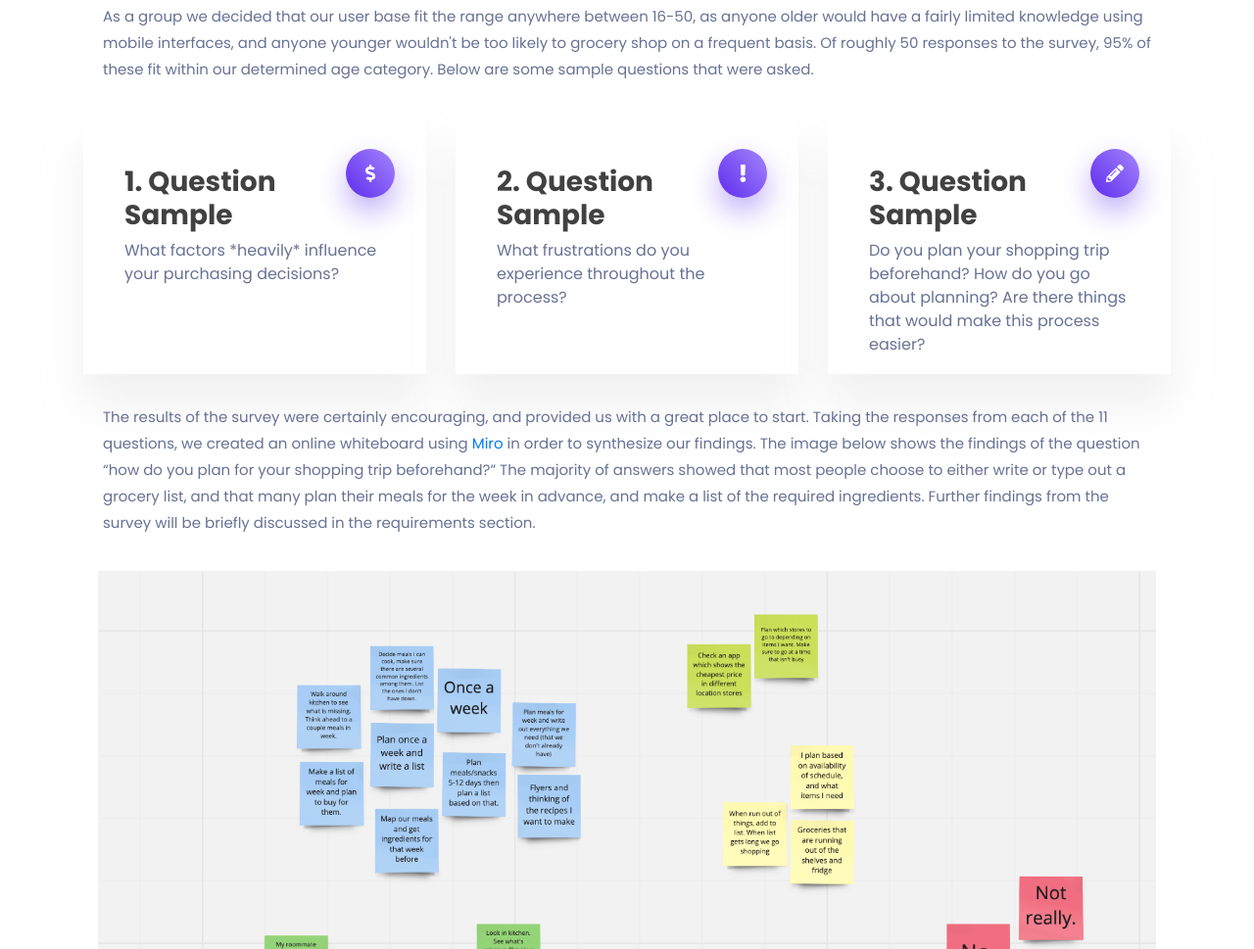
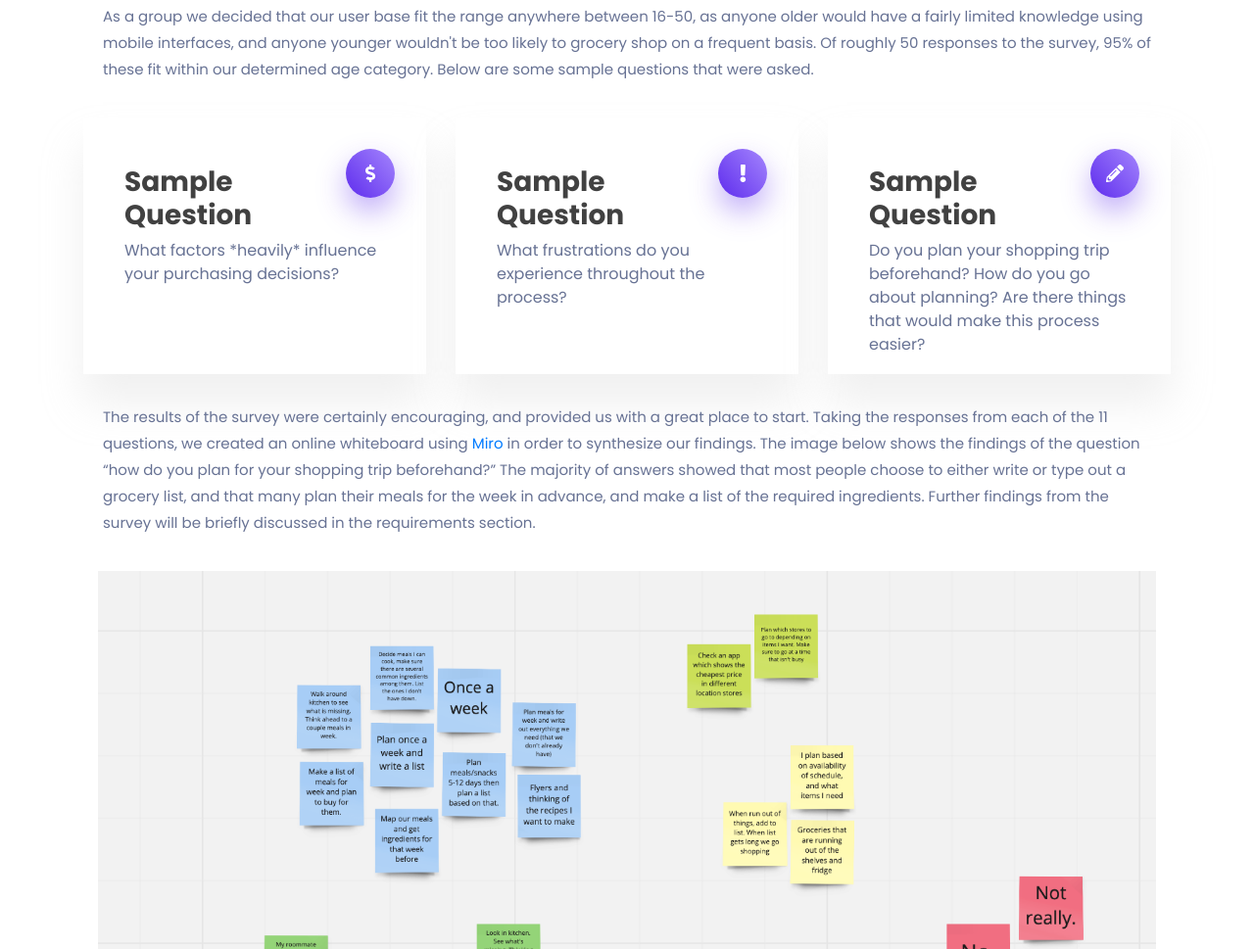
Before and after one commit to Samuel-Robinson/Portfolio-Website, a plain HTML site: page Godega.html in a window 1280 px wide. Shown: the part 1787-2756 px from the top of the page at 98% size. Drawn offline with nearby package versions, Linux system fonts and the light colour scheme.

Commit message:
Sample Question

```diff
--- a/Godega.html
+++ b/Godega.html
@@ -165,7 +165,7 @@
                     <div class="icons">
                         <i class="fas fa-dollar-sign"></i>
                     </div>
-                    <h3 id="q-title">1. Question Sample</h2>
+                    <h3 id="q-title">Sample <br> Question</h2>
                     <p id="question">What factors *heavily* influence your purchasing decisions?</p>
                 </div>
             </div>
@@ -174,7 +174,7 @@
                     <div class="icons">
                     <i class="fas fa-exclamation"></i>
                     </div>
-                    <h3 id="q-title">2. Question Sample</h2>
+                    <h3 id="q-title">Sample <br> Question</h2>
                     <p id="question">What frustrations do you experience throughout the process?</p>
                 </div>
             </div>
@@ -183,7 +183,7 @@
                     <div class="icons">
                     <i class="fas fa-pencil-alt"></i>
                 </div>
-                    <h3 id="q-title">3. Question Sample</h2>
+                    <h3 id="q-title">Sample <br> Question</h2>
                     <p id="question">Do you plan your shopping trip beforehand? How do you go about planning? Are there things that would make this process easier?</p>
                 </div>
             </div>
```
